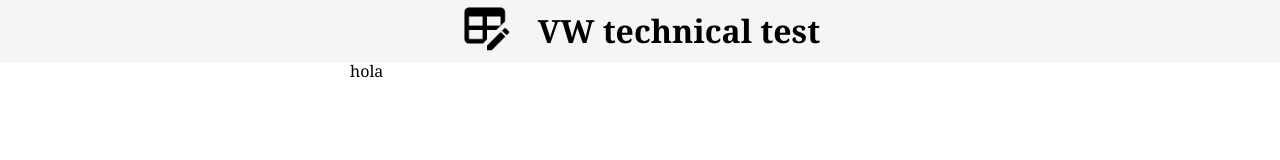
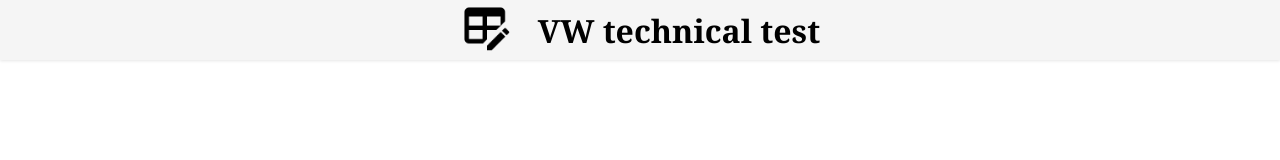
Before and after one commit to brislazaro/VW-prueba, a React (Vite) app: page / in a window 1280 px wide. Shown: the top 160 px of the page. Built offline with nearby package versions, Linux system fonts and the light colour scheme.

Commit message:
add routing

```diff
--- a/package.json
+++ b/package.json
@@ -12,7 +12,8 @@
   },
   "dependencies": {
     "react": "^18.3.1",
-    "react-dom": "^18.3.1"
+    "react-dom": "^18.3.1",
+    "react-router-dom": "^6.25.0"
   },
   "devDependencies": {
     "@testing-library/jest-dom": "^6.4.6",
--- a/src/App.tsx
+++ b/src/App.tsx
@@ -1,3 +1,4 @@
+import { Outlet } from "react-router-dom";
 import "./App.css";
 import Footer from "./components/Footer/Footer";
 import Header from "./components/Header/Header";
@@ -7,7 +8,9 @@
   return (
     <>
       <Header />
-      <Layout>hola</Layout>
+      <Layout>
+        <Outlet />
+      </Layout>
       <Footer />
     </>
   );
--- a/src/main.tsx
+++ b/src/main.tsx
@@ -1,10 +1,19 @@
-import React from 'react'
-import ReactDOM from 'react-dom/client'
-import App from './App.tsx'
-import './index.css'
+import React from "react";
+import ReactDOM from "react-dom/client";
+import App from "./App.tsx";
+import "./index.css";
+import { createBrowserRouter, RouterProvider } from "react-router-dom";
 
-ReactDOM.createRoot(document.getElementById('root')!).render(
+const router = createBrowserRouter([
+  {
+    path: "/",
+    element: <App />,
+    children: [],
+  },
+]);
+
+ReactDOM.createRoot(document.getElementById("root")!).render(
   <React.StrictMode>
-    <App />
-  </React.StrictMode>,
-)
+    <RouterProvider router={router} />
+  </React.StrictMode>
+);
```
Also changed, not shown: 1 other file (tests, documents, lock files or other folders).
